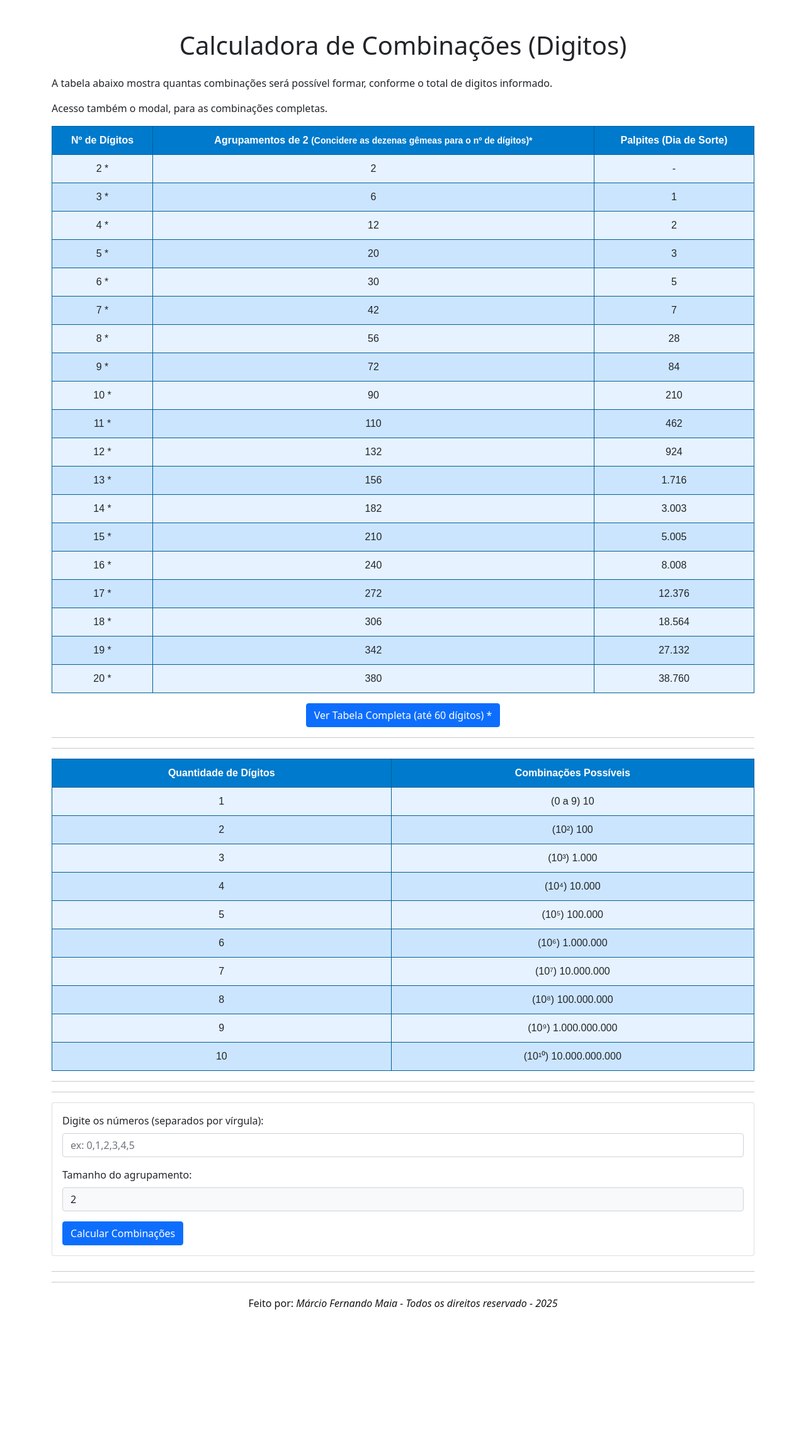
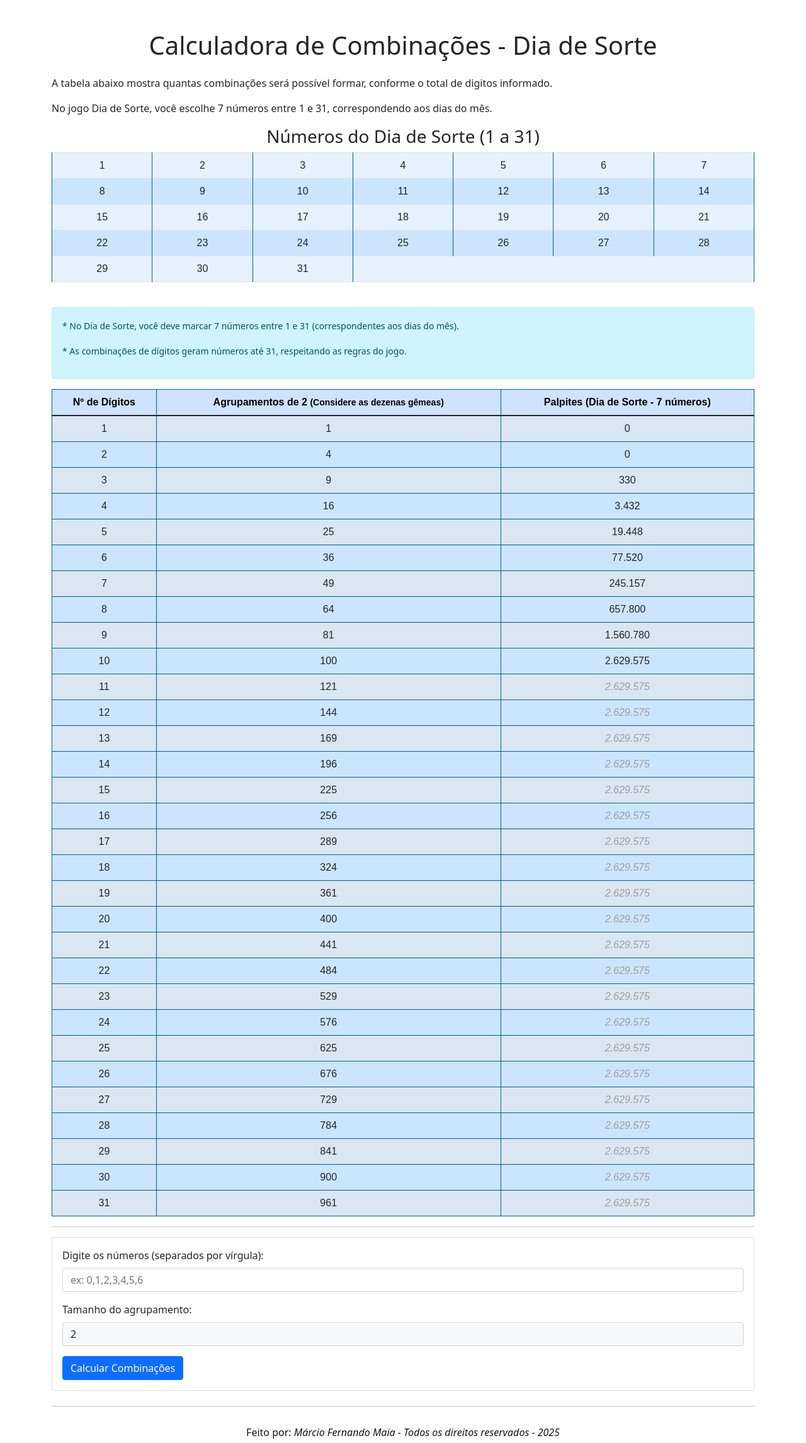
Before and after one commit to projetospyton2025/CombinacaoUmDiadeSorte, a Flask app: page / in a window 1280 px wide. Shown: the whole page at 63% size. Before the commit the page ends 2080 px from the top, so only its background shows below. Run offline with Flask 2, Linux system fonts and the light colour scheme; parts of the project's set-up code (start-up, migrations or seed data) failed here and were passed over; some libraries are stand-ins or nearby versions.

Commit message:
AtualizaÃ§Ã£o automÃ¡tica via PowerShell

```diff
--- a/static/js/script.js
+++ b/static/js/script.js
@@ -66,7 +66,7 @@ function calcularTotalCombinacoesPossiveis(n, r) {
   }
 }
 
-// Função auxiliar para extrair números da lista de combinações formatadas
+// Alteração na função extrairNumerosUnicos para limitar aos números do Dia de Sorte (1 a 31)
 function extrairNumerosUnicos(combinacoes) {
     const numerosUnicos = new Set();
 
@@ -78,7 +78,7 @@ function extrairNumerosUnicos(combinacoes) {
           try {
             const numStr = combinacao.substring(i, i+2);
             const numero = parseInt(numStr);
-          if (numero >= 1 && numero <= 60) {
+            if (numero >= 1 && numero <= 31) { // Limitado a 31 para o Dia de Sorte
               numerosUnicos.add(numero);
             }
           } catch (e) {}
@@ -90,10 +90,6 @@ function extrairNumerosUnicos(combinacoes) {
     return [...numerosUnicos];
   }
 
-
-
-
-// Função para calcular combinações
 // Função para calcular combinações
 async function calcularCombinacoes(event) {
     event.preventDefault();
@@ -455,46 +451,19 @@ function formatarNumero(numero) {
   return numero.toLocaleString('pt-BR');
 }
 
+//Modificações necessárias no script.js
+
+// Função para remover o modal
+// Como estamos removendo completamente o modal, estas funções não são mais necessárias
+// porém devem continuar existindo para evitar erros no caso de serem chamadas em algum lugar
 function abrirModal() {
-  const modal = document.getElementById('modalTabelaCompleta');
-  const tbody = document.getElementById('tabelaCompletaBody');
-
-  // Limpar conteúdo anterior
-  tbody.innerHTML = '';
-
-  // Preencher com dados de 2 a 60
-  for (let digitos = 2; digitos <= 60; digitos++) {
-    // Calcular agrupamentos de 2
-    const agrupamentos = digitos * (digitos - 1);
-
-    // Calcular palpites para Mega Sena
-    let palpites;
-    if (digitos < 6) {
-      // Valores especiais para menos de 6 dígitos
-      palpites = digitos === 2 ? "-" : digitos === 3 ? "1" : digitos === 4 ? "2" : "3";
-    } else {
-      // Para 6 ou mais dígitos, usamos C(n,6)
-      const valor = calcularTotalCombinacoesPossiveis(digitos, 6);
-      palpites = valor > 999 ? formatarNumero(valor) : valor;
-    }
-
-    // Criar a linha da tabela
-    const tr = document.createElement('tr');
-    tr.innerHTML = `
-      <td>${digitos}</td>
-      <td>${formatarNumero(agrupamentos)}</td>
-      <td>${palpites}</td>
-    `;
-
-    tbody.appendChild(tr);
-  }
-
-  // Exibir o modal
-  modal.style.display = 'block';
+  console.log("Modal removido na versão Dia de Sorte");
+  // Função vazia para evitar erros caso seja chamada
 }
 
 function fecharModal() {
-  document.getElementById('modalTabelaCompleta').style.display = 'none';
+  console.log("Modal removido na versão Dia de Sorte");
+  // Função vazia para evitar erros caso seja chamada
 }
 
 // Fechar o modal quando o usuário clicar fora dele
@@ -621,19 +590,19 @@ function validarEntradaDigitos() {
     });
 }
 
-// Função para criar tabela formatada para Excel
+// Alteração na função criarTabelaCombinacoes para filtrar apenas números do Dia de Sorte
 function criarTabelaCombinacoes(combinacoes) {
-    // Filtrar para remover completamente números acima de 60
+    // Filtrar para remover completamente números acima de 31
     const combinacoesFiltradas = combinacoes.filter(comb => {
         const num = parseInt(comb);
-        return num > 0 && num <= 60; // Garantir que esteja no intervalo 1-60
+        return num > 0 && num <= 31; // Garantir que esteja no intervalo 1-31
     });
 
     // Ordenar numericamente (não alfabeticamente)
     combinacoesFiltradas.sort((a, b) => parseInt(a) - parseInt(b));
 
-    // Configurar tabela com exatos 6 números por linha (padrão Mega Sena)
-    const numeroColunas = 6;
+    // Configurar tabela com exatos 7 números por linha (padrão Dia de Sorte)
+    const numeroColunas = 7; // 7 colunas para Dia de Sorte
     const numeroLinhas = Math.ceil(combinacoesFiltradas.length / numeroColunas);
 
     const tabela = document.createElement('table');
@@ -685,10 +654,10 @@ function criarTabelaCombinacoes(combinacoes) {
     return divContainer;
 }
 
-// Função melhorada para copiar para a área de transferência
+// Função para copiar para a área de transferência - atualizada para 7 colunas
 function copiarTabelaParaClipboard(combinacoes) {
     // Formatar para colar no Excel (tabs entre colunas, nova linha entre linhas)
-    const numeroColunas = 6;
+    const numeroColunas = 7; // Alterado para 7 colunas (Dia de Sorte)
     let textoFormatado = '';
 
     for (let i = 0; i < combinacoes.length; i++) {
@@ -698,10 +667,13 @@ function copiarTabelaParaClipboard(combinacoes) {
 
         // Adicionar tab ou nova linha
         if ((i + 1) % numeroColunas === 0) {
-            textoFormatado += '\n'; // Nova linha após cada 6 números
+            textoFormatado += '\n'; // Nova linha após cada 7 números
         } else {
             textoFormatado += '\t'; // Tab entre colunas
         }
+    }
+
+    // Resto da função permanece igual...
 }
 
     // Método 1: Tenta usar a API Clipboard moderna
@@ -775,7 +747,7 @@ function copiarTabelaParaClipboard(combinacoes) {
             message.remove();
         }, 3000);
     }
-}
+
 
 
 
--- a/templates/index.html
+++ b/templates/index.html
@@ -3,187 +3,128 @@
 <head>
     <meta charset="UTF-8">
     <meta name="viewport" content="width=device-width, initial-scale=1.0">
-    <title>Calculadora de Combinações</title>
+    <title>Calculadora de Combinações - Dia de Sorte</title>
 	<link href="https://cdn.jsdelivr.net/npm/bootstrap@5.1.3/dist/css/bootstrap.min.css" rel="stylesheet">
     <link href="{{ url_for('static', filename='css/style.css') }}" rel="stylesheet">
 	<script src="https://cdn.socket.io/4.5.0/socket.io.min.js"></script>
 	<script src="{{ url_for('static', filename='js/websocket.js') }}"></script>
 	<script src="{{ url_for('static', filename='js/websocket_connect.js') }}"></script>
+    <style>
+        .repeated-value {
+            color: #9e9e9e; /* Cinza médio */
+            font-style: italic;
+        }
+    </style>
 </head>
 <body>
 
     <div class="container mt-5">
-        <h1 class="text-center mb-4">Calculadora de Combinações (Digitos)</h1>
-			<p>A tabela abaixo mostra quantas combinações será possível formar, conforme o total de digitos informado. </p>
-			<p>Acesso também o modal, para as combinações completas.</p>
-		<table>
-		  <thead>
+        <h1 class="text-center mb-4">Calculadora de Combinações - Dia de Sorte</h1>
+        <p>A tabela abaixo mostra quantas combinações será possível formar, conforme o total de digitos informado.</p>
+        <p>No jogo Dia de Sorte, você escolhe 7 números entre 1 e 31, correspondendo aos dias do mês.</p>
+
+        <!-- Tabela de números para o Dia de Sorte (1 a 31) -->
+        <div class="mt-3 mb-4">
+          <h3 class="text-center">Números do Dia de Sorte (1 a 31)</h3>
+          <div class="table-responsive">
+            <table class="table table-bordered text-center table-hover">
+              <tbody>
+                <tr>
+                  <td>1</td>
+                  <td>2</td>
+                  <td>3</td>
+                  <td>4</td>
+                  <td>5</td>
+                  <td>6</td>
+                  <td>7</td>
+                </tr>
+                <tr>
+                  <td>8</td>
+                  <td>9</td>
+                  <td>10</td>
+                  <td>11</td>
+                  <td>12</td>
+                  <td>13</td>
+                  <td>14</td>
+                </tr>
+                <tr>
+                  <td>15</td>
+                  <td>16</td>
+                  <td>17</td>
+                  <td>18</td>
+                  <td>19</td>
+                  <td>20</td>
+                  <td>21</td>
+                </tr>
+                <tr>
+                  <td>22</td>
+                  <td>23</td>
+                  <td>24</td>
+                  <td>25</td>
+                  <td>26</td>
+                  <td>27</td>
+                  <td>28</td>
+                </tr>
+                <tr>
+                  <td>29</td>
+                  <td>30</td>
+                  <td>31</td>
+                  <td colspan="4"></td>
+                </tr>
+              </tbody>
+            </table>
+          </div>
+        </div>
+
+        <div class="alert alert-info">
+          <p><small>* No Dia de Sorte, você deve marcar 7 números entre 1 e 31 (correspondentes aos dias do mês).</small></p>
+          <p><small>* As combinações de dígitos geram números até 31, respeitando as regras do jogo.</small></p>
+        </div>
+
+        <table class="table table-striped table-hover">
+          <thead class="table-primary">
             <tr>
               <th>Nº de Dígitos</th>
-			  <th>Agrupamentos de 2 <small>(Concidere as dezenas gêmeas para o nº de dígitos)*</small></th>
-			  <th>Palpites (Dia de Sorte)</th>
+              <th>Agrupamentos de 2 <small>(Considere as dezenas gêmeas)</small></th>
+              <th>Palpites (Dia de Sorte - 7 números)</th>
             </tr>
           </thead>
           <tbody>
-			<tr>
-			  <td>2 *</td>
-			  <td>2</td>
-			  <td>-</td>
-			</tr>
-			<tr>
-			  <td>3 *</td>
-			  <td>6</td>
-			  <td>1</td>
-			</tr>
-			<tr>
-			  <td>4 *</td>
-			  <td>12</td>
-			  <td>2</td>
-			</tr>
-			<tr>
-			  <td>5 *</td>
-			  <td>20</td>
-			  <td>3</td>
-			</tr>
-			<tr>
-			  <td>6 *</td>
-			  <td>30</td>
-			  <td>5</td>
-			</tr>
-			<tr>
-			  <td>7 *</td>
-			  <td>42</td>
-			  <td>7</td>
-			</tr>
-			<tr>
-			  <td>8 *</td>
-			  <td>56</td>
-			  <td>28</td>
-			</tr>
-			<tr>
-			  <td>9 *</td>
-			  <td>72</td>
-			  <td>84</td>
-			</tr>
-			<tr>
-			  <td>10 *</td>
-			  <td>90</td>
-			  <td>210</td>
-			</tr>
-			<tr>
-			  <td>11 *</td>
-			  <td>110</td>
-			  <td>462</td>
-			</tr>
-			<tr>
-			  <td>12 *</td>
-			  <td>132</td>
-			  <td>924</td>
-			</tr>
-            <tr>
-              <td>13 *</td>
-              <td>156</td>
-              <td>1.716</td>
-            </tr>
-            <tr>
-              <td>14 *</td>
-              <td>182</td>
-              <td>3.003</td>
-            </tr>
-            <tr>
-              <td>15 *</td>
-              <td>210</td>
-              <td>5.005</td>
-            </tr>
-            <tr>
-              <td>16 *</td>
-              <td>240</td>
-              <td>8.008</td>
-            </tr>
-            <tr>
-              <td>17 *</td>
-              <td>272</td>
-              <td>12.376</td>
-            </tr>
-            <tr>
-              <td>18 *</td>
-              <td>306</td>
-              <td>18.564</td>
-            </tr>
-            <tr>
-              <td>19 *</td>
-              <td>342</td>
-              <td>27.132</td>
-            </tr>
-            <tr>
-              <td>20 *</td>
-              <td>380</td>
-              <td>38.760</td>
-            </tr>
+            <tr><td>1</td><td>1</td><td>0</td></tr>
+            <tr><td>2</td><td>4</td><td>0</td></tr>
+            <tr><td>3</td><td>9</td><td>330</td></tr>
+            <tr><td>4</td><td>16</td><td>3.432</td></tr>
+            <tr><td>5</td><td>25</td><td>19.448</td></tr>
+            <tr><td>6</td><td>36</td><td>77.520</td></tr>
+            <tr><td>7</td><td>49</td><td>245.157</td></tr>
+            <tr><td>8</td><td>64</td><td>657.800</td></tr>
+            <tr><td>9</td><td>81</td><td>1.560.780</td></tr>
+            <tr><td>10</td><td>100</td><td>2.629.575</td></tr>
+            <tr><td>11</td><td>121</td><td><span class="repeated-value">2.629.575</span></td></tr>
+            <tr><td>12</td><td>144</td><td><span class="repeated-value">2.629.575</span></td></tr>
+            <tr><td>13</td><td>169</td><td><span class="repeated-value">2.629.575</span></td></tr>
+            <tr><td>14</td><td>196</td><td><span class="repeated-value">2.629.575</span></td></tr>
+            <tr><td>15</td><td>225</td><td><span class="repeated-value">2.629.575</span></td></tr>
+            <tr><td>16</td><td>256</td><td><span class="repeated-value">2.629.575</span></td></tr>
+            <tr><td>17</td><td>289</td><td><span class="repeated-value">2.629.575</span></td></tr>
+            <tr><td>18</td><td>324</td><td><span class="repeated-value">2.629.575</span></td></tr>
+            <tr><td>19</td><td>361</td><td><span class="repeated-value">2.629.575</span></td></tr>
+            <tr><td>20</td><td>400</td><td><span class="repeated-value">2.629.575</span></td></tr>
+            <tr><td>21</td><td>441</td><td><span class="repeated-value">2.629.575</span></td></tr>
+            <tr><td>22</td><td>484</td><td><span class="repeated-value">2.629.575</span></td></tr>
+            <tr><td>23</td><td>529</td><td><span class="repeated-value">2.629.575</span></td></tr>
+            <tr><td>24</td><td>576</td><td><span class="repeated-value">2.629.575</span></td></tr>
+            <tr><td>25</td><td>625</td><td><span class="repeated-value">2.629.575</span></td></tr>
+            <tr><td>26</td><td>676</td><td><span class="repeated-value">2.629.575</span></td></tr>
+            <tr><td>27</td><td>729</td><td><span class="repeated-value">2.629.575</span></td></tr>
+            <tr><td>28</td><td>784</td><td><span class="repeated-value">2.629.575</span></td></tr>
+            <tr><td>29</td><td>841</td><td><span class="repeated-value">2.629.575</span></td></tr>
+            <tr><td>30</td><td>900</td><td><span class="repeated-value">2.629.575</span></td></tr>
+            <tr><td>31</td><td>961</td><td><span class="repeated-value">2.629.575</span></td></tr>
           </tbody>
         </table>
 
-
-
-        <!-- Botão para abrir o modal com a tabela completa -->
-        <div class="text-center mt-3 mb-3">
-          <button class="btn btn-primary" onclick="abrirModal()">Ver Tabela Completa (até 60 dígitos) *</button>
-        </div>
-
-<hr /><hr />
-<table>
-	<thead>
-	  <tr>
-		<th>Quantidade de Dígitos</th>
-		<th>Combinações Possíveis</th>
-	  </tr>
-	</thead>
-	<tbody>
-	  <tr>
-		<td>1</td>
-		<td>(0 a 9) 10 </td>
-	  </tr>
-	  <tr>
-		<td>2</td>
-		<td>(10²) 100 </td>
-	  </tr>
-	  <tr>
-		<td>3</td>
-		<td>(10³) 1.000 </td>
-	  </tr>
-	  <tr>
-		<td>4</td>
-		<td>(10⁴) 10.000</td>
-	  </tr>
-	  <tr>
-		<td>5</td>
-		<td>(10⁵) 100.000</td>
-	  </tr>
-	  <tr>
-		<td>6</td>
-		<td>(10⁶) 1.000.000</td>
-	  </tr>
-	  <tr>
-		<td>7</td>
-		<td>(10⁷) 10.000.000</td>
-	  </tr>
-	  <tr>
-		<td>8</td>
-		<td>(10⁸) 100.000.000</td>
-	  </tr>
-	  <tr>
-		<td>9</td>
-		<td>(10⁹) 1.000.000.000</td>
-	  </tr>
-	  <tr>
-		<td>10</td>
-		<td>(10¹⁰) 10.000.000.000</td>
-	  </tr>
-	</tbody>
-  </table>
-
-
-			<hr /><hr />
+        <hr />
         <div class="card">
             <div class="card-body">
                 <form id="formCombinacoes" onsubmit="calcularCombinacoes(event)">
@@ -219,7 +160,7 @@
                 </div>
             </div>
 
-		<hr /><hr />
+            <hr />
 
             <div id="palpitesControle" class="card mt-3" style="display: none;">
               <div class="card-header bg-success text-white">
@@ -264,36 +205,9 @@
                     <div id="palpites"></div>
                 </div>
             </div>
-
-
-
         </div>
 
-	<footer>Feito por: <i>Márcio Fernando Maia -  Todos os direitos reservado - 2025</footer>
-
-    <!-- Modal da tabela completa -->
-    <div id="modalTabelaCompleta" class="modal-tabela">
-      <div class="modal-conteudo">
-        <div class="modal-header">
-          <h2>Tabela Completa - Até 60 Dígitos</h2>
-          <span class="fechar-modal" onclick="fecharModal()">&times;</span>
-        </div>
-        <div class="table-responsive">
-          <table>
-            <thead>
-              <tr>
-                <th>Nº de Dígitos</th>
-                <th>Agrupamentos de 2</th>
-                <th>Palpites (Dia de Sorte)</th>
-              </tr>
-            </thead>
-            <tbody id="tabelaCompletaBody">
-              <!-- Será preenchido via JavaScript -->
-            </tbody>
-          </table>
-        </div>
-      </div>
-    </div>
+        <footer class="mt-4">Feito por: <i>Márcio Fernando Maia - Todos os direitos reservados - 2025</footer>
 
         <input type="hidden" id="socketioUrl" value="{{ socketio_url }}">
         <script src="https://cdn.jsdelivr.net/npm/bootstrap@5.1.3/dist/js/bootstrap.bundle.min.js"></script>
@@ -342,7 +256,16 @@
                     console.error("Erro ao configurar Socket.IO:", e);
                 }
             });
+
+            // Como removemos o modal, criamos funções vazias para evitar erros
+            function abrirModal() {
+                console.log("Modal removido na versão Dia de Sorte");
+            }
+
+            function fecharModal() {
+                console.log("Modal removido na versão Dia de Sorte");
+            }
         </script>
-
+    </div>
 </body>
 </html>
```
Also changed, not shown: 14 other files. Lines whose indentation alone changed are shown as unchanged.
